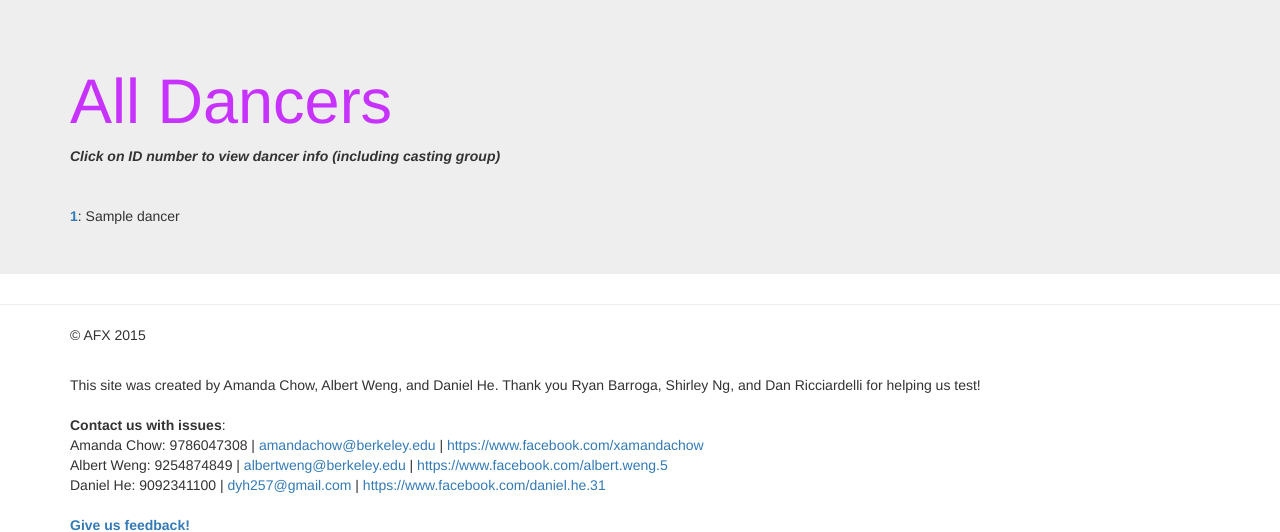
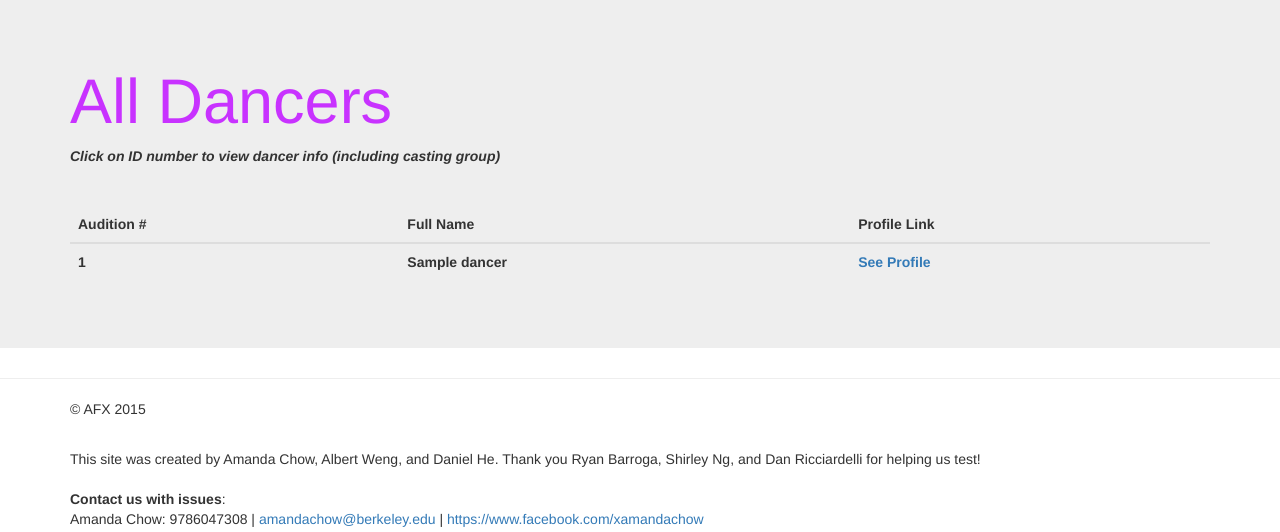
Before and after one commit to albertweng13/afx_audition_site, a Django app: template audition_site/templates/audition_site/all_dancers.html in a window 1280 px wide. Shown: the part 51-583 px from the top of the page. Run offline with Django 3.2, Linux system fonts and the light colour scheme; the template is opened without the code that fills it: values that come from a table or form of the project are taken from there, others are empty; tables that the repository leaves empty hold one stand-in row (values such as "Sample post"); lists and menus that the app fills with data are empty; some libraries are stand-ins or nearby versions.

Commit message:
give all groups url view a bootstrap formatted table

```diff
--- a/audition_site/templates/audition_site/all_dancers.html
+++ b/audition_site/templates/audition_site/all_dancers.html
@@ -15,10 +15,31 @@
 <br>
 
 <div class="newspaper">
-	{% for d in dancers%}
-		<a href="/dancer/{{d.id}}"><b>{{d.id}}</b></a>: {{d.name}}
-			<br>
-	{% endfor %}
+  <table class="table table-hover">
+    <thead>
+      <tr>
+        <th>Audition #</th>
+        <th>Full Name</th>
+        <th>Profile Link</th>
+      </tr>
+    </thead>
+    {% for d in dancers%}
+      <tr>
+        <th>
+            <b>{{d.id}}</b>
+        </th>
+        <th>
+          {{d.name}}
+        </th>
+        <th>
+          <a href="/dancer/{{d.id}}">
+            See Profile
+          </a>
+        </th>
+
+      </tr>
+    {% endfor %}
+  </table>
 </div>
       </div>
     </div>
--- a/audition_site/templates/audition_site/group.html
+++ b/audition_site/templates/audition_site/group.html
@@ -20,7 +20,9 @@
         	<i>(left to right)</i><br><br>
 
         	{% for d in dancers %}
-		<a href="/dancer/{{d.id}}"><b>{{d.id}}</b></a>: {{d.name}}<br>
+        		<a href="/dancer/{{d.id}}">
+              <b>{{d.id}}</b>
+            </a>: {{d.name}}<br>
         	{% endfor %}
 
       </div>
--- a/requirements/testing.txt
+++ b/requirements/testing.txt
@@ -1,3 +1,2 @@
 -r base.txt
 selenium==2.47.1
-coverage==3.7.1
```
Lines whose indentation alone changed are shown as unchanged.
